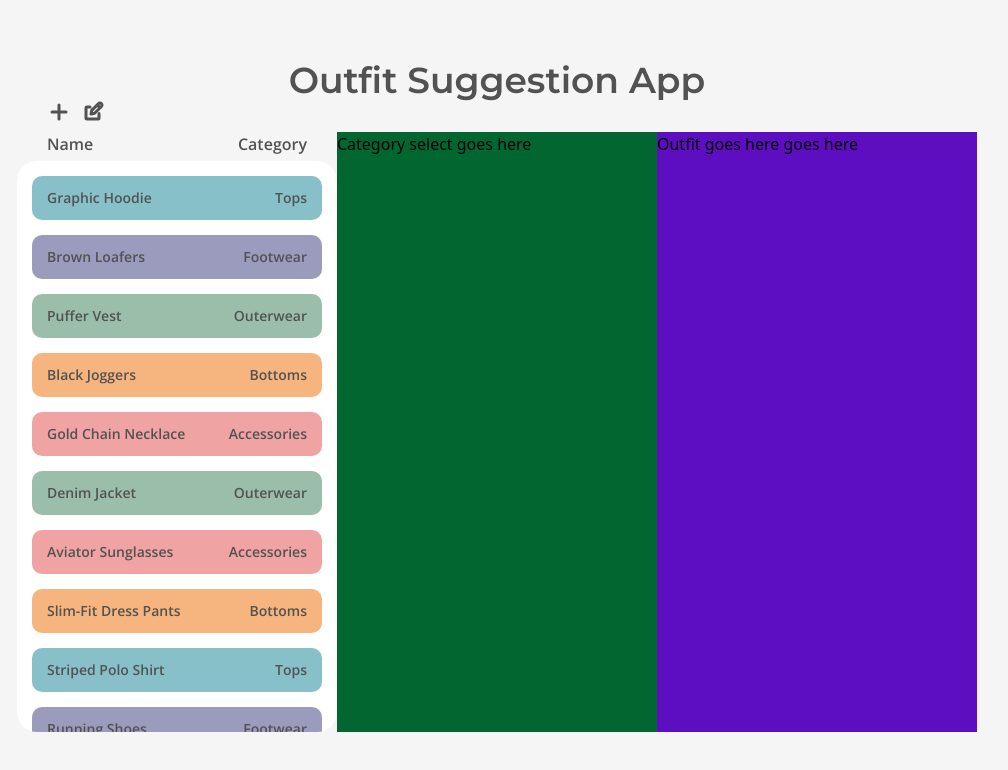
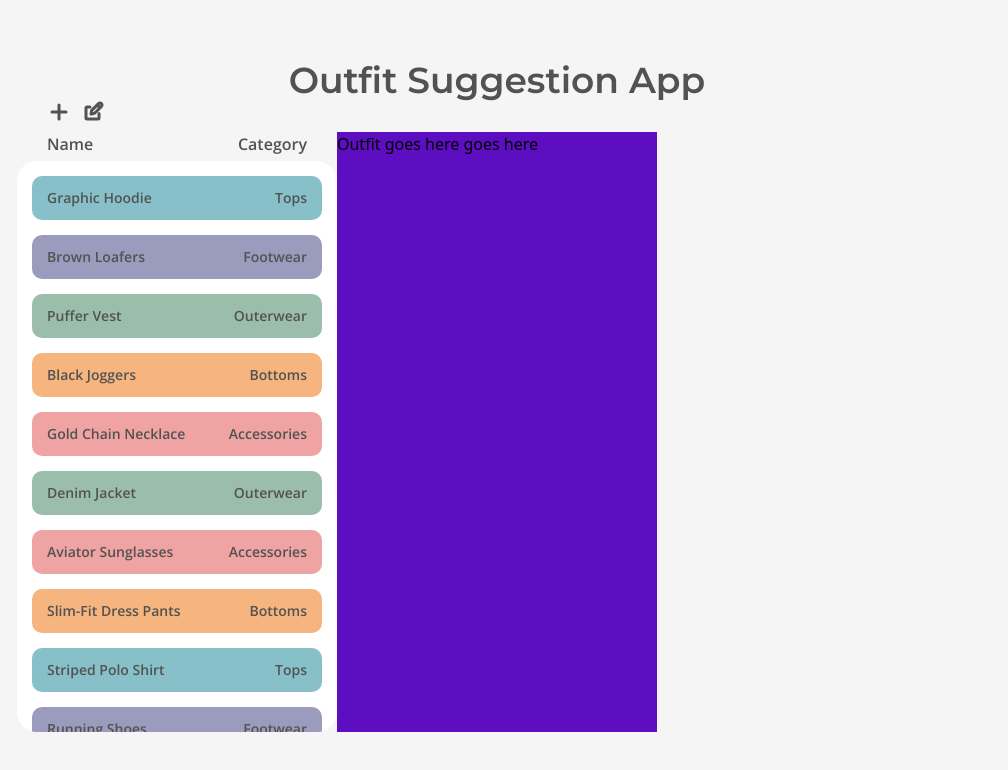
Before and after one commit to rainalexotl/outfit-random-generator, a React (Vite) app: page / in a window 1280 px wide. Shown: the top 770 px of the page, without its empty margins (143-1151 px from the left). Built offline with nearby package versions, Linux system fonts and the light colour scheme.

Commit message:
changed explicit function component definitions to modern arrow function definitions

```diff
--- a/src/App.jsx
+++ b/src/App.jsx
@@ -1,7 +1,7 @@
 import MainContent from './components/MainContent';
 import TableUpdateButtons from './components/TableUpdateButtons';
 
-function App() {
+const App = () => {
     return (
         <div className="flex flex-col h-screen w-screen">
             <h1 className="font-header font-semibold text-4xl text-neutral-600 mt-[60px] mx-auto">Outfit Suggestion App</h1>
--- a/src/components/Icon.jsx
+++ b/src/components/Icon.jsx
@@ -13,7 +13,7 @@ const ICON_PATH_LIST = {
     )
 };
 
-export default function Icon({ iconName, color, size="7", fill="none" }) {
+export const Icon = ({ iconName, color, size="7", fill="none" }) => {
     const iconClasses = `w-${size} h-${size} ${color}`
 
     return (
@@ -23,3 +23,5 @@ export default function Icon({ iconName, color, size="7", fill="none" }) {
         </svg>
     )
 }
+
+export default Icon;
--- a/src/components/MainContent.jsx
+++ b/src/components/MainContent.jsx
@@ -1,15 +1,14 @@
 import WardrobeTable from "./WardrobeTable.jsx";
 
-export default function MainContent() {
+export const MainContent = () => {
     return (
         <main className="flex flex-row h-full">
             <WardrobeTable />
-            <section className="w-1/3 bg-green-800">
-                <p>Category select goes here</p>
-            </section>
             <section className="w-1/3 bg-violet-800">
                 <p>Outfit goes here goes here</p>
             </section>
         </main>
     );
 }
+
+export default MainContent;
--- a/src/components/TableUpdateButtons.jsx
+++ b/src/components/TableUpdateButtons.jsx
@@ -1,6 +1,6 @@
 import Icon from "./Icon.jsx";
 
-export default function TableUpdateButtons() {
+export const TableUpdateButtons = () => {
     return (
         <section className="flex flex-row gap-3 ml-[30px] mb-2">
             <button>
@@ -12,3 +12,5 @@ export default function TableUpdateButtons() {
         </section>
     );
 }
+
+export default TableUpdateButtons;
--- a/src/components/WardrobeItem.jsx
+++ b/src/components/WardrobeItem.jsx
@@ -1,6 +1,6 @@
 import { categoryColors } from "../data.js";
 
-export default function WardrobeItem({ item }) {
+export const WardrobeItem = ({ item }) => {
 
     let itemClasses = "grid grid-cols-3 mb-[15px] rounded-[10px] \
     px-[15px] py-[12px] font-main font-semibold text-neutral-600 text-sm "
@@ -14,3 +14,5 @@ export default function WardrobeItem({ item }) {
         </div>
     );
 }
+
+export default WardrobeItem;
--- a/src/components/WardrobeTable.jsx
+++ b/src/components/WardrobeTable.jsx
@@ -2,7 +2,7 @@ import WardrobeItem from "./WardrobeItem.jsx";
 
 import { INITIAL_WARDROBE } from "../data.js";
 
-export default function WardrobeTable() {
+export const WardrobeTable = () => {
     return (
         <section className="flex flex-col w-1/3 min-h-0">
             <header className="grid grid-cols-3 px-[30px] mb-[5px] font-main font-semibold text-neutral-600">
@@ -17,3 +17,5 @@ export default function WardrobeTable() {
         </section>
     );
 }
+
+export default WardrobeTable;
```
